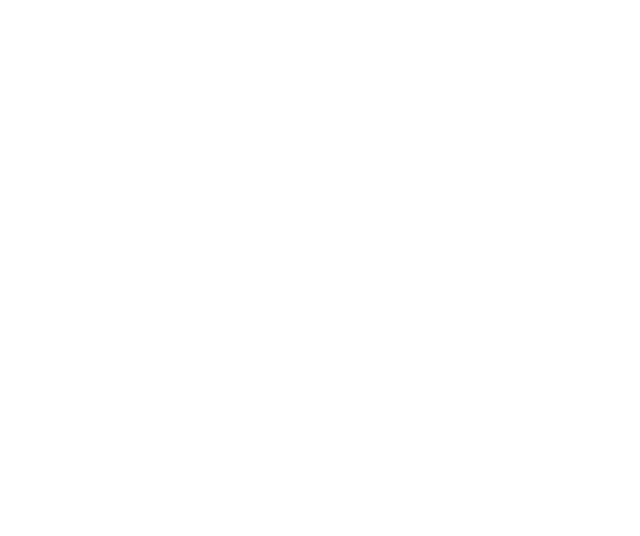
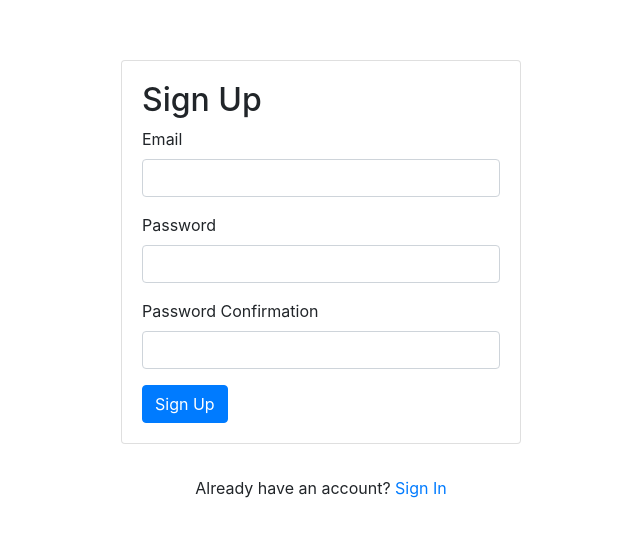
Before and after one commit to dthomas40/g2stack, a React (Create React App) app in the folder g2stack-frontend/: page /sign-up in a window 1280 px wide. Shown: the part 120-656 px from the top of the page, without its empty margins (319-959 px from the left). Built offline with nearby package versions, Linux system fonts and the light colour scheme; no server answers.

Commit message:
signin functionality implemented

```diff
--- a/g2stack-frontend/package.json
+++ b/g2stack-frontend/package.json
@@ -7,7 +7,9 @@
     "@testing-library/react": "^11.2.6",
     "@testing-library/user-event": "^12.8.3",
     "axios": "^0.21.1",
-    "react": "^17.0.2",
+    "firebase": "^8.6.1",
+    "react": "^16.14.0",
+    "react-bootstrap": "^1.6.0",
     "react-dom": "^17.0.2",
     "react-router-dom": "^5.2.0",
     "react-scripts": "4.0.3",
--- a/g2stack-frontend/src/App.css
+++ b/g2stack-frontend/src/App.css
@@ -89,7 +89,7 @@
 }
 
 .script-detail-desc {
-  width: min(100%, 400px);
+  width: 100%;
   overflow: hidden;
   background-color: #282c34;
   color: white;
@@ -100,7 +100,7 @@
 }
 
 .script-detail-script {
-  width: min(100%, 400px);
+  width: 100%;
   overflow: hidden;
   background-color: #282c34;
   color: white;
@@ -264,3 +264,10 @@ p {
   /* padding: ; */
   white-space: pre-wrap;
 }
+
+.input-entry {
+  background-color: #282c34;
+  padding: 20px;
+  border-radius: 10px;
+  color: #ffffff;
+}
--- a/g2stack-frontend/src/App.js
+++ b/g2stack-frontend/src/App.js
@@ -7,19 +7,29 @@ import ShowBookList from "./components/ShowBookList";
 import ShowBookDetails from "./components/ShowBookDetails";
 import UpdateBookInfo from "./components/UpdateBookInfo";
 import About from "./components/About";
+import SignUp from "./components/SignUp";
+import { AuthProvider } from "./contexts/AuthContext";
+import SignIn from "./components/SignIn";
+import Dashboard from "./components/Dashboard";
+import PrivateRoute from "./components/PrivateRoute";
 
 class App extends Component {
   render() {
     return (
+      <AuthProvider>
         <Router>
           <div>
             <Route exact path="/" component={ShowBookList} />
-          <Route path="/create-book" component={CreateBook} />
-          <Route path="/edit-book/:id" component={UpdateBookInfo} />
+            <Route path="/sign-up" component={SignUp} />
+            <Route path="/sign-in" component={SignIn} />
+            <PrivateRoute path="/dashboard" component={Dashboard} />
+            <PrivateRoute path="/create-book" component={CreateBook} />
+            <PrivateRoute path="/edit-book/:id" component={UpdateBookInfo} />
             <Route path="/show-book/:id" component={ShowBookDetails} />
             <Route path="/about" component={About} />
           </div>
         </Router>
+      </AuthProvider>
     );
   }
 }
--- /dev/null
+++ b/g2stack-frontend/src/components/Dashboard.js
@@ -0,0 +1,52 @@
+import React, { useState } from "react";
+import { Card, Button, Alert, Container } from "react-bootstrap";
+import { Link, useHistory } from "react-router-dom";
+import { useAuth } from "../contexts/AuthContext";
+
+function Dashboard() {
+  const [error, setError] = useState("");
+  const { currentUser, signout } = useAuth();
+  const history = useHistory();
+
+  async function handleSignOut() {
+    setError("");
+
+    try {
+      await signout();
+      history.push("/sign-in");
+    } catch {
+      setError("Failed to log out");
+    }
+  }
+  return (
+    <div>
+      <Container
+        className="d-flex align-items-center justify-content-center"
+        style={{ minHeight: "100vh" }}
+      >
+        <div className="w-100" style={{ maxWidth: "400px" }}>
+          <Card>
+            <Card.Body>
+              <h2 className="text-center mb-4">Profile</h2>
+              {error && <Alert variant="danger">{error}</Alert>}
+              <strong>Email:</strong> {currentUser.email}
+              <Link
+                to="/update-profile"
+                className="btn btn-primary w-100 met-3"
+              >
+                Update Profile
+              </Link>
+            </Card.Body>
+          </Card>
+          <div className="w-100 text-center mt-2">
+            <Button variant="link" onClick={handleSignOut}>
+              Sign Out
+            </Button>
+          </div>
+        </div>
+      </Container>
+    </div>
+  );
+}
+
+export default Dashboard;
--- /dev/null
+++ b/g2stack-frontend/src/components/PrivateRoute.js
@@ -0,0 +1,22 @@
+import React from "react";
+import { Redirect, Route } from "react-router-dom";
+import { useAuth } from "../contexts/AuthContext";
+
+function PrivateRoute({ component: Component, ...rest }) {
+  const { currentUser } = useAuth();
+
+  return (
+    <Route
+      {...rest}
+      render={(props) => {
+        return currentUser ? (
+          <Component {...props} />
+        ) : (
+          <Redirect to="/sign-in" />
+        );
+      }}
+    ></Route>
+  );
+}
+
+export default PrivateRoute;
--- /dev/null
+++ b/g2stack-frontend/src/components/SignIn.js
@@ -0,0 +1,62 @@
+import React, { useRef, useState } from "react";
+import { Form, Button, Card, Container, Alert } from "react-bootstrap";
+import { useAuth } from "../contexts/AuthContext";
+import { Link, useHistory } from "react-router-dom";
+
+function SignIn() {
+  const emailRef = useRef();
+  const passwordRef = useRef();
+  const { signin } = useAuth();
+  const [error, setError] = useState("");
+  const [loading, setLoading] = useState(false);
+  const history = useHistory();
+
+  async function handleSubmit(e) {
+    e.preventDefault();
+
+    try {
+      setError("");
+      setLoading(true);
+      await signin(emailRef.current.value, passwordRef.current.value);
+    } catch {
+      setError("Failed to sign in");
+    }
+    setLoading(false);
+  }
+  return (
+    <div>
+      <Container
+        className="d-flex align-items-center justify-content-center"
+        style={{ minHeight: "100vh" }}
+      >
+        <div className="w-100" style={{ maxWidth: "400px" }}>
+          <Card>
+            <Card.Body>
+              <h2>Sign In</h2>
+              {error && <Alert variant="danger">{error}</Alert>}
+              <Form onSubmit={handleSubmit}>
+                <Form.Group id="email">
+                  <Form.Label>Email</Form.Label>
+                  <Form.Control type="email" ref={emailRef} required />
+                </Form.Group>
+                <Form.Group id="password">
+                  <Form.Label>Password</Form.Label>
+                  <Form.Control type="password" ref={passwordRef} required />
+                </Form.Group>
+                <Button disabled={loading} type="submit">
+                  Sign In
+                </Button>
+              </Form>
+            </Card.Body>
+          </Card>
+          <div className="w-100 text-center mt-2">
+            <br />
+            Don't have an account? <Link to="/sign-up">Sign Up</Link>
+          </div>
+        </div>
+      </Container>
+    </div>
+  );
+}
+
+export default SignIn;
--- /dev/null
+++ b/g2stack-frontend/src/components/SignUp.js
@@ -0,0 +1,74 @@
+import React, { useRef, useState } from "react";
+import { Form, Button, Card, Container, Alert } from "react-bootstrap";
+import { useAuth } from "../contexts/AuthContext";
+import { Link } from "react-router-dom";
+
+function SignUp() {
+  const emailRef = useRef();
+  const passwordRef = useRef();
+  const passwordConfirmRef = useRef();
+  const { signup } = useAuth();
+  const [error, setError] = useState("");
+  const [loading, setLoading] = useState(false);
+
+  async function handleSubmit(e) {
+    e.preventDefault();
+
+    if (passwordRef.current.value !== passwordConfirmRef.current.value) {
+      return setError("Password do not match");
+    }
+
+    try {
+      setError("");
+      setLoading(true);
+      await signup(emailRef.current.value, passwordRef.current.value);
+    } catch {
+      setError("Failed to create an account");
+    }
+    setLoading(false);
+  }
+  return (
+    <div>
+      <Container
+        className="d-flex align-items-center justify-content-center"
+        style={{ minHeight: "100vh" }}
+      >
+        <div className="w-100" style={{ maxWidth: "400px" }}>
+          <Card>
+            <Card.Body>
+              <h2>Sign Up</h2>
+              {error && <Alert variant="danger">{error}</Alert>}
+              <Form onSubmit={handleSubmit}>
+                <Form.Group id="email">
+                  <Form.Label>Email</Form.Label>
+                  <Form.Control type="email" ref={emailRef} required />
+                </Form.Group>
+                <Form.Group id="password">
+                  <Form.Label>Password</Form.Label>
+                  <Form.Control type="password" ref={passwordRef} required />
+                </Form.Group>
+                <Form.Group id="password-confirm">
+                  <Form.Label>Password Confirmation</Form.Label>
+                  <Form.Control
+                    type="password"
+                    ref={passwordConfirmRef}
+                    required
+                  />
+                </Form.Group>
+                <Button disabled={loading} type="submit">
+                  Sign Up
+                </Button>
+              </Form>
+            </Card.Body>
+          </Card>
+          <div className="w-100 text-center mt-2">
+            <br />
+            Already have an account? <Link to="/sign-in">Sign In</Link>
+          </div>
+        </div>
+      </Container>
+    </div>
+  );
+}
+
+export default SignUp;
--- /dev/null
+++ b/g2stack-frontend/src/contexts/AuthContext.js
@@ -0,0 +1,46 @@
+import React, { useContext, useState, useEffect } from "react";
+import { auth } from "../firebase";
+
+const AuthContext = React.createContext();
+
+export function useAuth() {
+  return useContext(AuthContext);
+}
+
+export function AuthProvider({ children }) {
+  const [currentUser, setCurrentUser] = useState();
+  const [loading, setLoading] = useState(true);
+
+  function signup(email, password) {
+    return auth.createUserWithEmailAndPassword(email, password);
+  }
+
+  function signin(email, password) {
+    return auth.signInWithEmailAndPassword(email, password);
+  }
+
+  function signout() {
+    return auth.signOut();
+  }
+
+  useEffect(() => {
+    const unsubscribe = auth.onAuthStateChanged((user) => {
+      setCurrentUser(user);
+      setLoading(false);
+    });
+
+    return unsubscribe;
+  }, []);
+
+  const value = {
+    currentUser,
+    signin,
+    signup,
+    signout,
+  };
+  return (
+    <AuthContext.Provider value={value}>
+      {!loading && children}
+    </AuthContext.Provider>
+  );
+}
--- /dev/null
+++ b/g2stack-frontend/src/firebase.js
@@ -0,0 +1,14 @@
+import firebase from "firebase/app";
+import "firebase/auth";
+
+const app = firebase.initializeApp({
+  apiKey: process.env.REACT_APP_FIREBASE_API_KEY,
+  authDomain: process.env.REACT_APP_FIREBASE_AUTH_DOMAIN,
+  projectId: process.env.REACT_APP_FIREBASE_PROJECT_ID,
+  storageBucket: process.env.REACT_APP_FIREBASE_STORAGE_BUCKET,
+  messagingSenderId: process.env.REACT_APP_FIREBASE_MESSAGING_SENDER_ID,
+  appId: process.env.REACT_APP_FIREBASE_APP_ID,
+});
+
+export const auth = app.auth();
+export default app;
```
Also changed, not shown: g2stack-frontend/src/components/CreateBook.js (+5 -3 lines), g2stack-frontend/src/components/ShowBookDetails.js (+6 -5 lines), g2stack-frontend/src/components/UpdateBookInfo.js (+4 -4 lines), 1 other file (tests, documents, lock files or other folders). Lines whose indentation alone changed are shown as unchanged.
